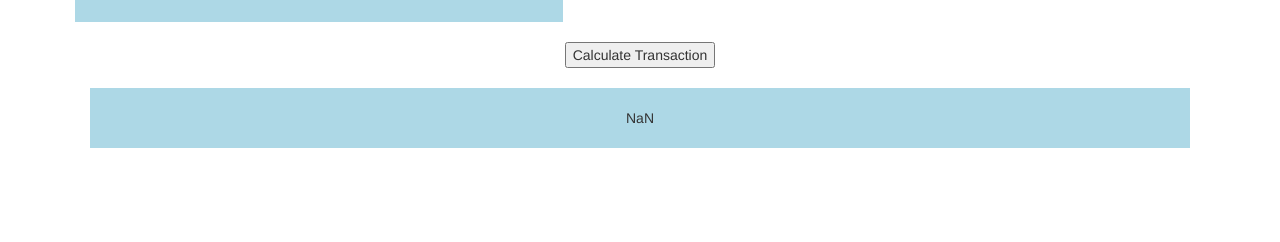
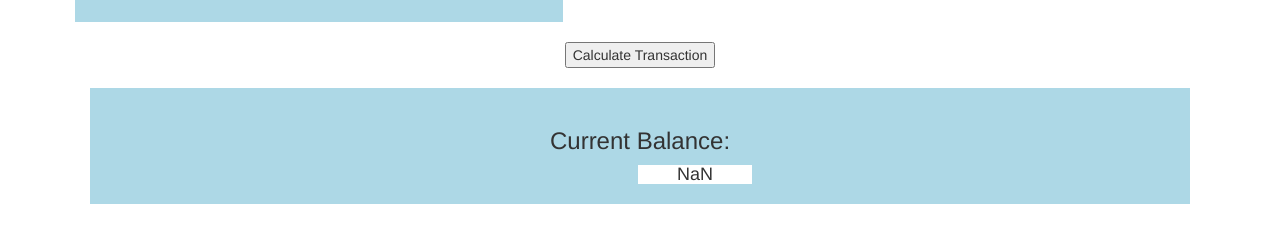
Before and after one commit to kayschulze/bank-account, a plain HTML site: page index.html in a window 1280 px wide. Both pictures are taken after typing "Sample", "Sample" into the empty fields and a click on the button "Calculate Transaction". Shown: the part 420-662 px from the top of the page. Drawn offline with nearby package versions, Linux system fonts and the light colour scheme.

Commit message:
commiting changes at the end of the day.

```diff
--- a/css/styles.css
+++ b/css/styles.css
@@ -19,8 +19,13 @@
 h4 {
   background-color: white;
   width: 10%;
+  margin: auto;
 }
 
-.outputReading {
+/*.outputReading {
   align-content: center;
-}
+}*/
+
+/*.showBalance {
+  position: relative;
+}*/
--- a/index.html
+++ b/index.html
@@ -46,8 +46,8 @@
       <div class="row box">
         <div id="currentbalance">
           <h3>Current Balance:</h3>
-          <div class="outputReading">
-            <h4>$400</h4>
+          <div class="container showBalance">
+            <h4 class="outputReading" id="outputtedAnswear"></h4>
           </div>
         </div>
       </div>
--- a/js/scripts.js
+++ b/js/scripts.js
@@ -21,13 +21,16 @@ Transaction.prototype.calcNewDeposit = function() {
 $(function() {
   $("#bankInput").submit(function(event) {
     event.preventDefault();
-    var inputtedName = $("input.yourname").val();
+    var inputtedName = $("input#yourname").val();
     var inputtedInitialDeposit = parseInt($("input.initial-deposit").val());
     var inputtedDeposit = parseInt($("input.deposit").val());
     var inputtedWithdrawal = parseInt($("input.withdrawal").val());
     var newTransaction = new Transaction(inputtedName, inputtedInitialDeposit, inputtedDeposit, inputtedWithdrawal);
-    console.log(newTransaction);
 
-    $("#currentbalance").text(newTransaction.calcNewDeposit());
+    var displayAnswer = newTransaction.calcNewDeposit();
+
+    $("h4.outputReading").text(displayAnswer);
+
+    // $("outputReading#currentbalance").text(newTransaction.calcNewDeposit());
   });
 });
```
